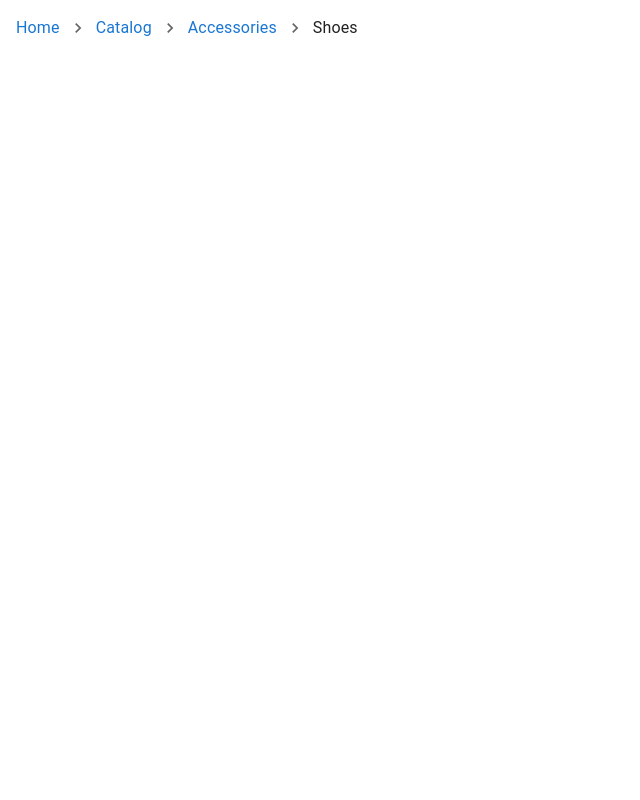
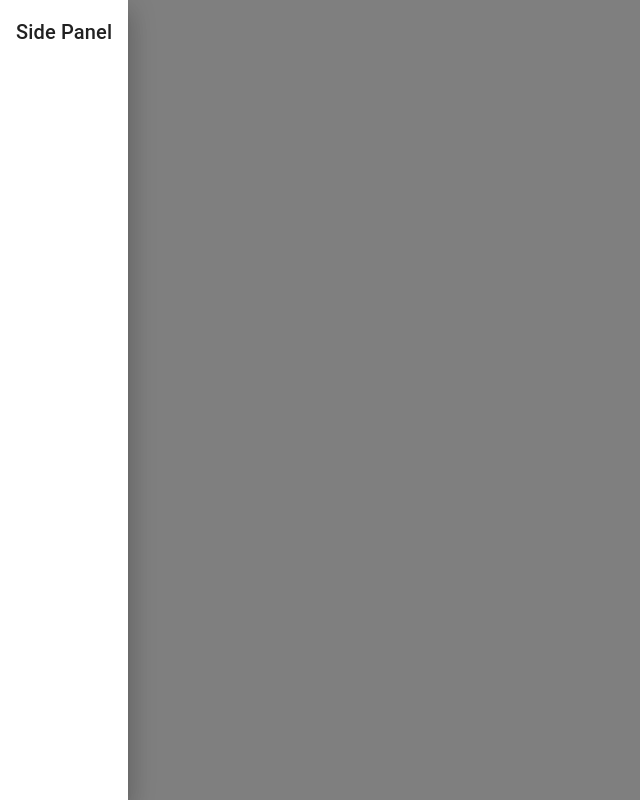
Before and after one commit to GitGud1234/react-mui-demo, a React (Create React App) app: page / in a window 1280 px wide. Both pictures are taken after a click on the button "logo". Shown: the whole page, without its empty margins (0-640 px from the left). Built offline with nearby package versions, Linux system fonts and the light colour scheme.

Commit message:
MuiDrawer Menu component

```diff
--- a/src/App.css
+++ b/src/App.css
@@ -3,7 +3,7 @@
 }
 
 .App {
-  /* padding: 4rem; */
+  padding: 4rem;
   /* padding: 10rem 10rem; */
   /* text-align: center; */
 }
--- a/src/App.tsx
+++ b/src/App.tsx
@@ -16,6 +16,7 @@
 import { MuiNavbar } from './components/MuiNavbar';
 import { MuiLink } from './components/MuiLink';
 import { MuiBreadcrumbs } from './components/MuiBreadcrumbs';
+import { MuiDrawer } from './components/MuiDrawer';
 /*
 const theme = createTheme({
   typography: {
@@ -53,7 +54,8 @@
       {/* {<MuiImageList />} */}
       {/* {<MuiNavbar />} */}
       {/* {<MuiLink />} */}
-      <MuiBreadcrumbs />
+      {/* <MuiBreadcrumbs /> */}
+      <MuiDrawer />
     </div>
     //</ThemeProvider>
   );
--- /dev/null
+++ b/src/components/MuiDrawer.tsx
@@ -0,0 +1,31 @@
+import { Drawer, Box, Typography, IconButton } from '@mui/material';
+import MenuIcon from '@mui/icons-material/Menu';
+import { useState } from 'react';
+
+export const MuiDrawer = () => {
+  const [isDrawerOpen, setIsDrawerOpen] = useState(false);
+  return (
+    <>
+      <IconButton
+        size="large"
+        edge="start"
+        color="inherit"
+        aria-label="logo"
+        onClick={() => setIsDrawerOpen(true)}
+      >
+        <MenuIcon />
+      </IconButton>
+      <Drawer
+        anchor="left"
+        open={isDrawerOpen}
+        onClose={() => setIsDrawerOpen(false)}
+      >
+        <Box p={2} width="25" textAlign="center" role="presentation">
+          <Typography variant="h6" component="div">
+            Side Panel
+          </Typography>
+        </Box>
+      </Drawer>
+    </>
+  );
+};
```
